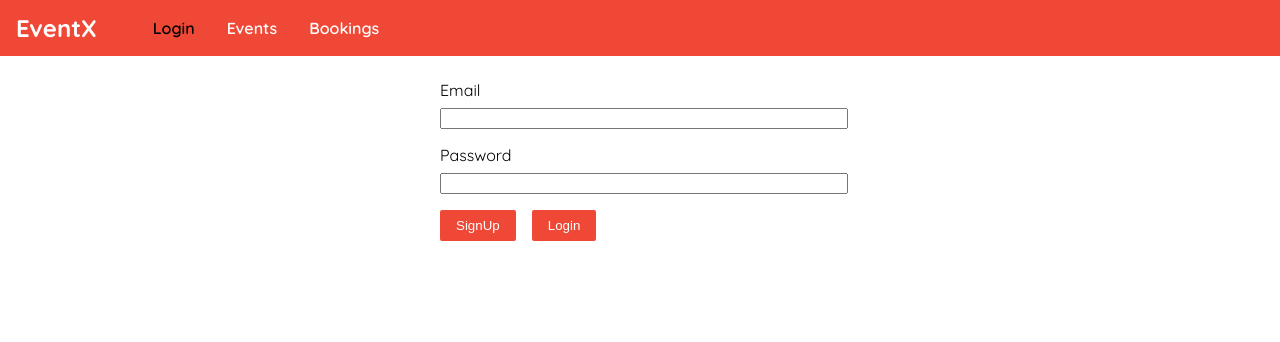
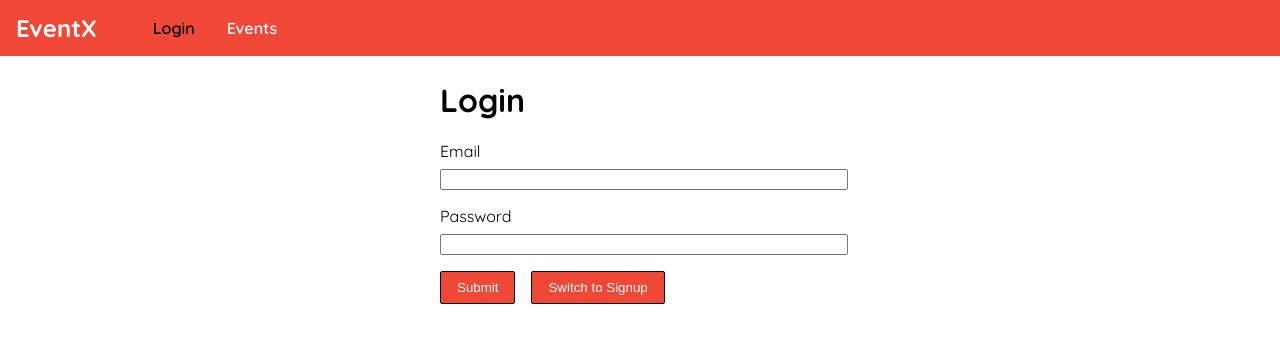
Before and after one commit to ajinkabeer/eventx, a React (Create React App) app in the folder frontend/: page /login in a window 1280 px wide. Shown: the top 342 px of the page. Built offline with nearby package versions, Linux system fonts and the light colour scheme.

Commit message:
Use token to verify credentials

```diff
--- a/frontend/src/App.js
+++ b/frontend/src/App.js
@@ -1,26 +1,58 @@
-import React from "react";
+import React, { Component } from "react";
 import { BrowserRouter, Route, Redirect, Switch } from "react-router-dom";
 import Login from "./pages/Login";
 import Bookings from "./pages/Bookings";
 import Events from "./pages/Events";
 import MainNavigation from "./components/Navigation/MainNavigation";
+import LoginContext from "./context/login";
 
 import "./App.css";
 
-function App() {
+class App extends Component {
+  state = {
+    token: null,
+    userId: null,
+  };
+
+  login = (token, userId) => {
+    this.setState({ token: token, userId: userId });
+  };
+
+  logout = () => {
+    this.setState({ token: null, userId: null });
+  };
+
+  render() {
     return (
       <BrowserRouter>
+        <LoginContext.Provider
+          value={{
+            token: this.state.token,
+            userId: this.state.userId,
+            login: this.login,
+            logout: this.logout,
+          }}
+        >
           <MainNavigation />
           <main className="main-content">
             <Switch>
-          <Redirect from="/" to="/login" exact />
-          <Route path="/login" component={Login} />
+              {!this.state.token && <Redirect from="/" to="/login" exact />}
+              {this.state.token && <Redirect from="/" to="/events" exact />}
+              {this.state.token && (
+                <Redirect from="/login" to="/events" exact />
+              )}
+
+              {!this.state.token && <Route path="/login" component={Login} />}
               <Route path="/events" component={Events} />
+              {this.state.token && (
                 <Route path="/bookings" component={Bookings} />
+              )}
             </Switch>
           </main>
+        </LoginContext.Provider>
       </BrowserRouter>
     );
   }
+}
 
 export default App;
--- a/frontend/src/components/Navigation/MainNavigation.js
+++ b/frontend/src/components/Navigation/MainNavigation.js
@@ -1,26 +1,37 @@
 import React from "react";
 import { NavLink } from "react-router-dom";
+import LoginContext from "../../context/login";
 import "./MainNavigation.css";
 
 const mainNavigation = (props) => (
+  <LoginContext.Consumer>
+    {(context) => {
+      return (
         <header className="main-navigation">
           <div className="main-navigation-logo">
             <h1>EventX</h1>
           </div>
           <nav className="main-navigation-item">
             <ul>
+              {!context.token && (
                 <li>
                   <NavLink to="/login">Login</NavLink>
                 </li>
+              )}
               <li>
                 <NavLink to="/events">Events</NavLink>
               </li>
+              {context.token && (
                 <li>
                   <NavLink to="/bookings">Bookings</NavLink>
                 </li>
+              )}
             </ul>
           </nav>
         </header>
       );
+    }}
+  </LoginContext.Consumer>
+);
 
 export default mainNavigation;
--- /dev/null
+++ b/frontend/src/context/login.js
@@ -0,0 +1,8 @@
+import React from "react";
+
+export default React.createContext({
+  token: null,
+  userId: null,
+  login: (token, userId, tokenExpiration) => {},
+  logout: () => {},
+});
--- a/frontend/src/pages/Login.css
+++ b/frontend/src/pages/Login.css
@@ -21,7 +21,7 @@
 .form-actions button {
   background: #ef4836;
   color: #fff;
-  border: none;
+  border: 1px solid black;
   border-radius: 2px;
   padding: 0.5rem 1rem;
   margin-right: 1rem;
--- a/frontend/src/pages/Login.js
+++ b/frontend/src/pages/Login.js
@@ -1,12 +1,25 @@
 import React, { Component } from "react";
+import LoginContext from "../context/login";
 import "./Login.css";
 
 class Login extends Component {
+  state = {
+    isLogin: true,
+  };
+
+  static contextType = LoginContext;
+
   constructor(props) {
     super(props);
     this.emailEl = React.createRef();
     this.passwordEl = React.createRef();
   }
+
+  switchModeHandler = () => {
+    this.setState((prevState) => {
+      return { isLogin: !prevState.isLogin };
+    });
+  };
 
   submitHandler = async (event) => {
     event.preventDefault();
@@ -17,21 +30,35 @@ class Login extends Component {
       return;
     }
 
-    const query = {
+    let requestBody = {
       query: `
-        mutation {
-          createUser(userInput:{email:"${email}",password:"${password}"}){
-            _id
-            email
-          }
+      query {
+        login(email:"${email}",password:"${password}"){
+          userId
+          token
+          tokenExpiration
         }
+      }
       `,
     };
+
+    if (!this.state.isLogin) {
+      requestBody = {
+        query: `
+          mutation {
+            createUser(userInput:{email:"${email}",password:"${password}"}){
+              _id
+              email
+            }
+          }
+        `,
+      };
+    }
 
     try {
       const response = await fetch("http://localhost:3000/graphql", {
         method: "POST",
-        body: JSON.stringify(query),
+        body: JSON.stringify(requestBody),
         headers: {
           "Content-Type": "application/json",
         },
@@ -40,7 +67,13 @@ class Login extends Component {
         throw new Error("Failed");
       }
       const responseData = await response.json();
-      console.log(responseData);
+      if (responseData.data.login.token) {
+        this.context.login(
+          responseData.data.login.token,
+          responseData.data.login.userId,
+          responseData.data.login.tokenExpiration
+        );
+      }
     } catch (error) {
       throw error;
     }
@@ -49,6 +82,8 @@ class Login extends Component {
   render() {
     return (
       <form className="login-form" onSubmit={this.submitHandler}>
+        <h1>Login</h1>
+
         <div className="form-control">
           <label htmlFor="email">Email</label>
           <input type="email" id="email" ref={this.emailEl} />
@@ -58,8 +93,10 @@ class Login extends Component {
           <input type="password" id="password" ref={this.passwordEl} />
         </div>
         <div className="form-actions">
-          <button type="submit">SignUp</button>
-          <button type="button">Login</button>
+          <button type="submit">Submit</button>
+          <button type="button" onClick={this.switchModeHandler}>
+            Switch to {this.state.isLogin ? "Signup" : "Login"}
+          </button>
         </div>
       </form>
     );
```
Lines whose indentation alone changed are shown as unchanged.
